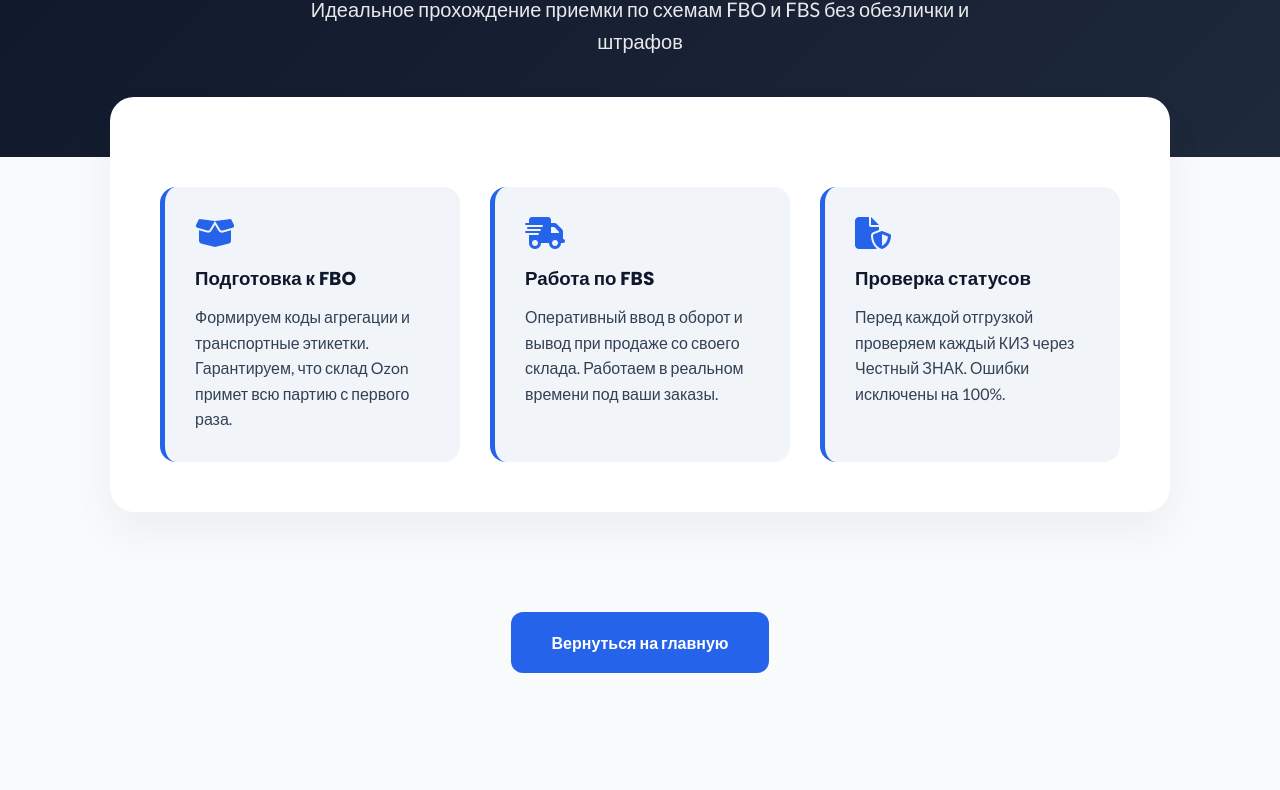
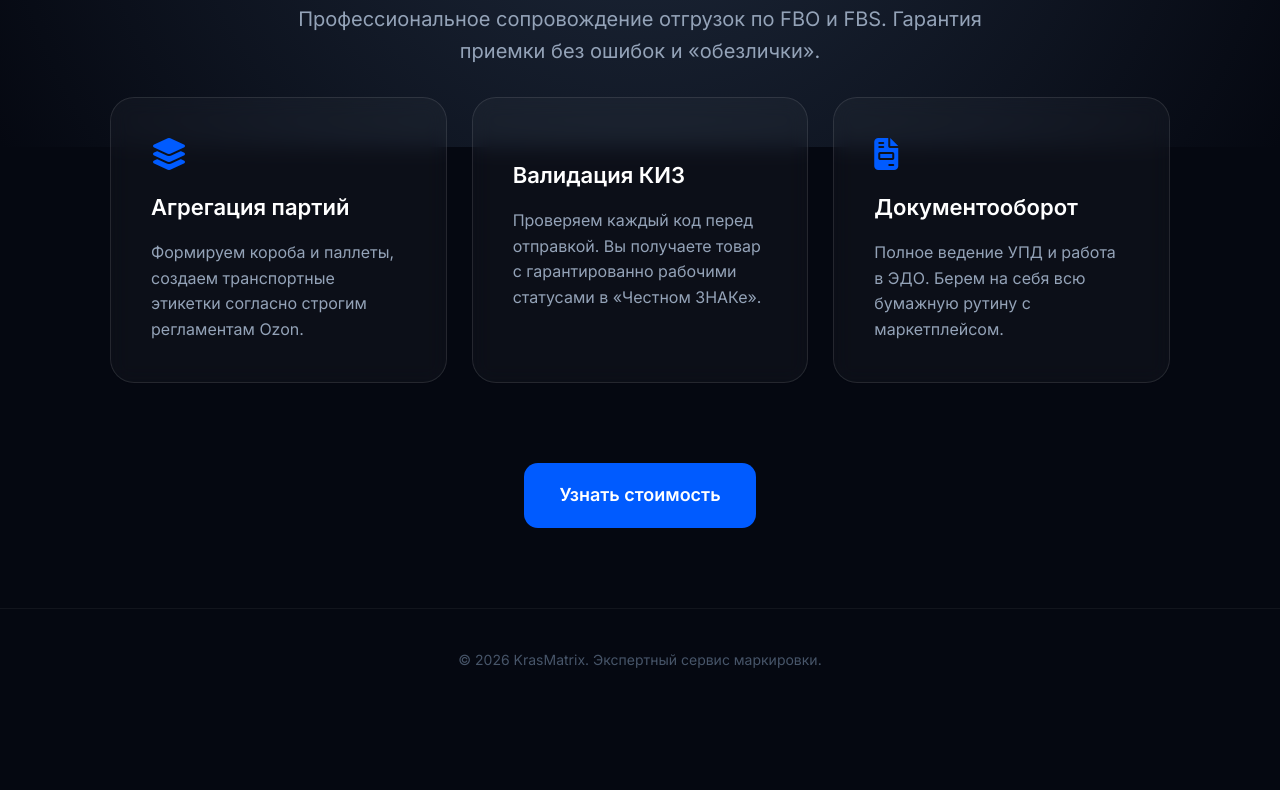
Before and after one commit to Didmeistris/landing, a plain HTML site: page ozon/index.html in a window 1280 px wide. Shown: the part 296-1086 px from the top of the page. After the commit the page ends 1008 px from the top, so only its background shows below. Drawn offline with Linux system fonts and the light colour scheme.

Commit message:
Update Ozon page title and styles

```diff
--- a/ozon/index.html
+++ b/ozon/index.html
@@ -3,66 +3,74 @@
 <head>
     <meta charset="UTF-8">
     <meta name="viewport" content="width=device-width, initial-scale=1.0">
-    <title>Маркировка для Ozon | KrasMatrix Premium</title>
-    <link href="https://fonts.googleapis.com/css2?family=Poppins:wght@600;700&family=Lato:wght@400;700&display=swap" rel="stylesheet">
+    <title>Маркировка для Ozon | KrasMatrix</title>
+    <link href="https://fonts.googleapis.com/css2?family=Inter:wght@400;600;800&display=swap" rel="stylesheet">
     <link rel="stylesheet" href="https://cdnjs.cloudflare.com/ajax/libs/font-awesome/6.5.1/css/all.min.css">
     <style>
-        :root { --primary: #2563eb; --dark: #0f172a; --text: #334155; --light: #f8fafc; }
-        * { box-sizing: border-box; margin: 0; padding: 0; }
-        body { font-family: 'Lato', sans-serif; color: var(--text); background: var(--light); line-height: 1.6; }
-        header { background: white; padding: 20px 0; border-bottom: 1px solid #e2e8f0; position: sticky; top: 0; z-index: 100; }
-        .nav-container { max-width: 1100px; margin: 0 auto; display: flex; justify-content: space-between; align-items: center; padding: 0 20px; }
-        .logo { font-family: 'Poppins', sans-serif; font-size: 24px; font-weight: 700; color: var(--dark); text-decoration: none; }
-        .hero { background: linear-gradient(135deg, #0f172a 0%, #1e293b 100%); color: white; padding: 100px 20px; text-align: center; }
-        .hero h1 { font-family: 'Poppins', sans-serif; font-size: clamp(32px, 5vw, 56px); margin-bottom: 20px; }
-        .hero p { font-size: 20px; opacity: 0.9; max-width: 700px; margin: 0 auto; }
-        .main-content { max-width: 1100px; margin: -60px auto 60px; padding: 0 20px; }
-        .white-card { background: white; border-radius: 24px; padding: 50px; box-shadow: 0 20px 40px rgba(0,0,0,0.05); margin-bottom: 40px; }
-        .grid { display: grid; grid-template-columns: repeat(auto-fit, minmax(300px, 1fr)); gap: 30px; margin-top: 40px; }
-        .feature { padding: 30px; border-radius: 16px; background: #f1f5f9; border-left: 5px solid var(--primary); }
-        .feature i { color: var(--primary); font-size: 32px; margin-bottom: 15px; display: block; }
-        .feature h3 { font-family: 'Poppins', sans-serif; margin-bottom: 10px; color: var(--dark); }
-        .cta-section { text-align: center; padding: 60px 0; }
-        .btn { display: inline-block; padding: 18px 40px; background: var(--primary); color: white; border-radius: 12px; text-decoration: none; font-weight: 700; transition: transform 0.2s; }
-        .btn:hover { transform: translateY(-3px); box-shadow: 0 10px 20px rgba(37,99,235,0.2); }
-        footer { padding: 40px; text-align: center; border-top: 1px solid #e2e8f0; color: #94a3b8; }
+        :root { --accent: #005bff; --bg: #0f172a; --card-bg: rgba(255, 255, 255, 0.03); }
+        * { margin: 0; padding: 0; box-sizing: border-box; }
+        body { font-family: 'Inter', sans-serif; background-color: #050811; color: #fff; line-height: 1.6; }
+
+        /* Header */
+        header { padding: 25px; display: flex; justify-content: space-between; align-items: center; max-width: 1200px; margin: 0 auto; }
+        .logo { font-weight: 800; font-size: 24px; letter-spacing: -1px; text-decoration: none; color: #fff; }
+        .logo span { color: var(--accent); }
+
+        /* Hero Section */
+        .hero { padding: 120px 20px 80px; text-align: center; background: radial-gradient(circle at top, #1e293b 0%, #050811 100%); }
+        .hero h1 { font-size: clamp(32px, 6vw, 64px); font-weight: 800; margin-bottom: 20px; letter-spacing: -2px; line-height: 1.1; }
+        .hero p { font-size: 20px; color: #94a3b8; max-width: 700px; margin: 0 auto; }
+
+        /* Content */
+        .container { max-width: 1100px; margin: 0 auto; padding: 0 20px; }
+        .grid { display: grid; grid-template-columns: repeat(auto-fit, minmax(300px, 1fr)); gap: 25px; margin-top: -50px; }
+
+        .card { background: var(--card-bg); border: 1px solid rgba(255,255,255,0.1); backdrop-filter: blur(10px); padding: 40px; border-radius: 24px; transition: 0.3s; }
+        .card:hover { border-color: var(--accent); transform: translateY(-5px); background: rgba(255,255,255,0.05); }
+        .card i { font-size: 32px; color: var(--accent); margin-bottom: 20px; display: block; }
+        .card h3 { font-size: 22px; margin-bottom: 15px; font-weight: 600; }
+        .card p { color: #94a3b8; font-size: 16px; }
+
+        /* CTA */
+        .cta { text-align: center; padding: 80px 20px; }
+        .btn { background: var(--accent); color: #fff; padding: 18px 35px; border-radius: 14px; text-decoration: none; font-weight: 600; font-size: 18px; transition: 0.3s; display: inline-block; }
+        .btn:hover { opacity: 0.9; transform: scale(1.02); box-shadow: 0 10px 25px rgba(0, 91, 255, 0.3); }
+
+        footer { padding: 40px; text-align: center; color: #475569; font-size: 14px; border-top: 1px solid rgba(255,255,255,0.05); }
     </style>
 </head>
 <body>
     <header>
-        <div class="nav-container">
-            <a href="/" class="logo">KRASMATRIX</a>
-            <a href="/#pricing" style="color: var(--primary); font-weight: 700; text-decoration: none;">Цены</a>
-        </div>
+        <a href="/" class="logo">KRAS<span>MATRIX</span></a>
     </header>
     <section class="hero">
-        <h1>Маркировка для Ozon</h1>
-        <p>Идеальное прохождение приемки по схемам FBO и FBS без обезлички и штрафов</p>
+        <div class="container">
+            <h1>Маркировка для Ozon</h1>
+            <p>Профессиональное сопровождение отгрузок по FBO и FBS. Гарантия приемки без ошибок и «обезлички».</p>
+        </div>
     </section>
-    <main class="main-content">
-        <div class="white-card">
-            <div class="grid">
-                <div class="feature">
-                    <i class="fa-solid fa-box-open"></i>
-                    <h3>Подготовка к FBO</h3>
-                    <p>Формируем коды агрегации и транспортные этикетки. Гарантируем, что склад Ozon примет всю партию с первого раза.</p>
-                </div>
-                <div class="feature">
-                    <i class="fa-solid fa-truck-fast"></i>
-                    <h3>Работа по FBS</h3>
-                    <p>Оперативный ввод в оборот и вывод при продаже со своего склада. Работаем в реальном времени под ваши заказы.</p>
-                </div>
-                <div class="feature">
-                    <i class="fa-solid fa-file-shield"></i>
-                    <h3>Проверка статусов</h3>
-                    <p>Перед каждой отгрузкой проверяем каждый КИЗ через Честный ЗНАК. Ошибки исключены на 100%.</p>
-                </div>
+    <div class="container">
+        <div class="grid">
+            <div class="card">
+                <i class="fa-solid fa-layer-group"></i>
+                <h3>Агрегация партий</h3>
+                <p>Формируем короба и паллеты, создаем транспортные этикетки согласно строгим регламентам Ozon.</p>
+            </div>
+            <div class="card">
+                <i class="fa-solid fa-shield-check"></i>
+                <h3>Валидация КИЗ</h3>
+                <p>Проверяем каждый код перед отправкой. Вы получаете товар с гарантированно рабочими статусами в «Честном ЗНАКе».</p>
+            </div>
+            <div class="card">
+                <i class="fa-solid fa-file-invoice"></i>
+                <h3>Документооборот</h3>
+                <p>Полное ведение УПД и работа в ЭДО. Берем на себя всю бумажную рутину с маркетплейсом.</p>
             </div>
         </div>
-        <div class="cta-section">
-            <a href="/" class="btn">Вернуться на главную</a>
-        </div>
-    </main>
-    <footer>© 2026 KrasMatrix Premium. Экспертное сопровождение маркировки.</footer>
+    </div>
+    <section class="cta">
+        <a href="/#pricing" class="btn">Узнать стоимость</a>
+    </section>
+    <footer>© 2026 KrasMatrix. Экспертный сервис маркировки.</footer>
 </body>
 </html>
```
